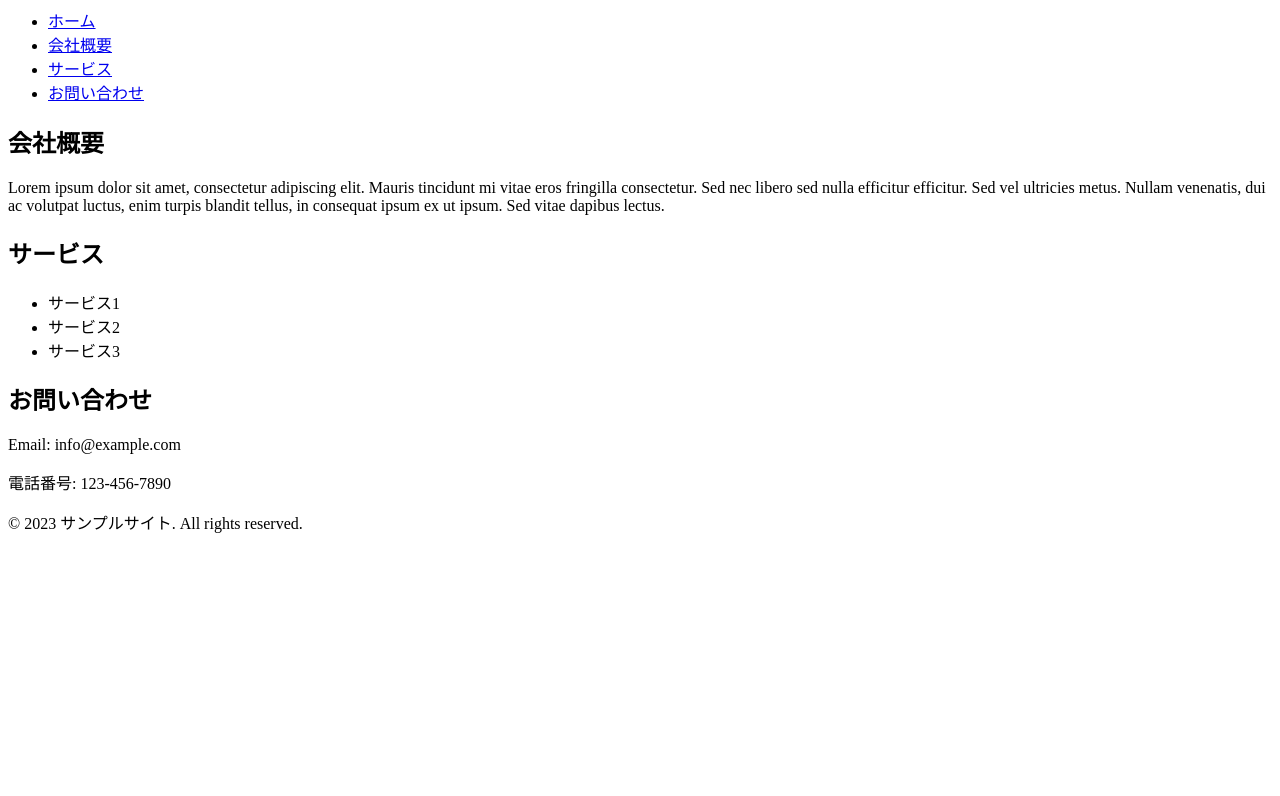
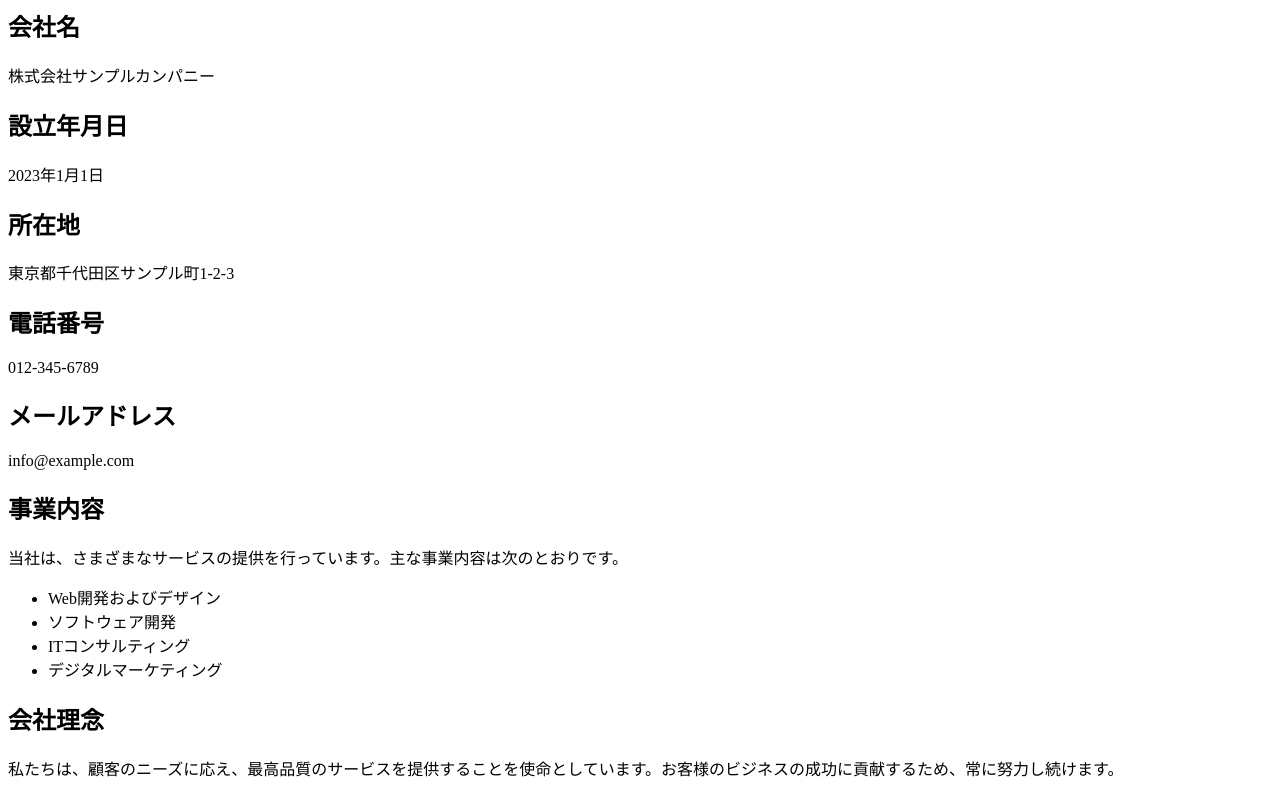
Before and after one commit to Gakutaro005/test_01, a plain HTML site: page index.html in a window 1280 px wide. Shown: the part 81-877 px from the top of the page. Before the commit the page ends 800 px from the top, so only its background shows below. Drawn offline with Linux system fonts and the light colour scheme.

Commit message:
Update index.html

```diff
--- a/index.html
+++ b/index.html
@@ -1,46 +1,38 @@
 <!DOCTYPE html>
-<html>
+<html lang="ja">
 <head>
-  <title>サンプルサイト</title>
+  <meta charset="UTF-8">
+  <meta name="viewport" content="width=device-width, initial-scale=1.0">
+  <title>会社概要</title>
 </head>
 <body>
-  <header>
-    <h1>サンプルタイトル</h1>
-  </header>
+  <h1>会社概要</h1>
 
-  <nav>
-    <ul>
-      <li><a href="#">ホーム</a></li>
-      <li><a href="#">会社概要</a></li>
-      <li><a href="#">サービス</a></li>
-      <li><a href="#">お問い合わせ</a></li>
-    </ul>
-  </nav>
+  <h2>会社名</h2>
+  <p>株式会社サンプルカンパニー</p>
 
-  <main>
-    <section>
-      <h2>会社概要</h2>
-      <p>Lorem ipsum dolor sit amet, consectetur adipiscing elit. Mauris tincidunt mi vitae eros fringilla consectetur. Sed nec libero sed nulla efficitur efficitur. Sed vel ultricies metus. Nullam venenatis, dui ac volutpat luctus, enim turpis blandit tellus, in consequat ipsum ex ut ipsum. Sed vitae dapibus lectus.</p>
-    </section>
+  <h2>設立年月日</h2>
+  <p>2023年1月1日</p>
 
-    <section>
-      <h2>サービス</h2>
-      <ul>
-        <li>サービス1</li>
-        <li>サービス2</li>
-        <li>サービス3</li>
-      </ul>
-    </section>
+  <h2>所在地</h2>
+  <p>東京都千代田区サンプル町1-2-3</p>
 
-    <section>
-      <h2>お問い合わせ</h2>
-      <p>Email: info@example.com</p>
-      <p>電話番号: 123-456-7890</p>
-    </section>
-  </main>
+  <h2>電話番号</h2>
+  <p>012-345-6789</p>
 
-  <footer>
-    <p>&copy; 2023 サンプルサイト. All rights reserved.</p>
-  </footer>
+  <h2>メールアドレス</h2>
+  <p>info@example.com</p>
+
+  <h2>事業内容</h2>
+  <p>当社は、さまざまなサービスの提供を行っています。主な事業内容は次のとおりです。</p>
+  <ul>
+    <li>Web開発およびデザイン</li>
+    <li>ソフトウェア開発</li>
+    <li>ITコンサルティング</li>
+    <li>デジタルマーケティング</li>
+  </ul>
+
+  <h2>会社理念</h2>
+  <p>私たちは、顧客のニーズに応え、最高品質のサービスを提供することを使命としています。お客様のビジネスの成功に貢献するため、常に努力し続けます。</p>
 </body>
 </html>
```
